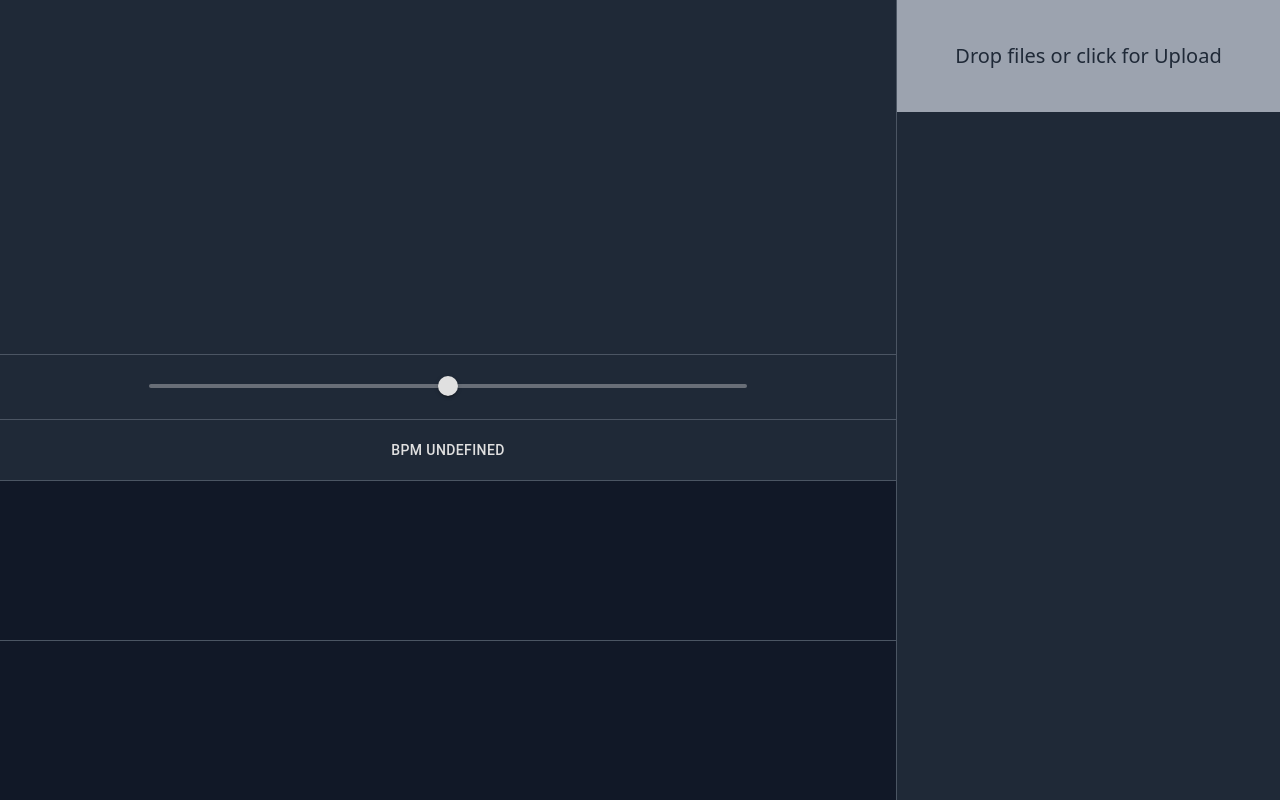
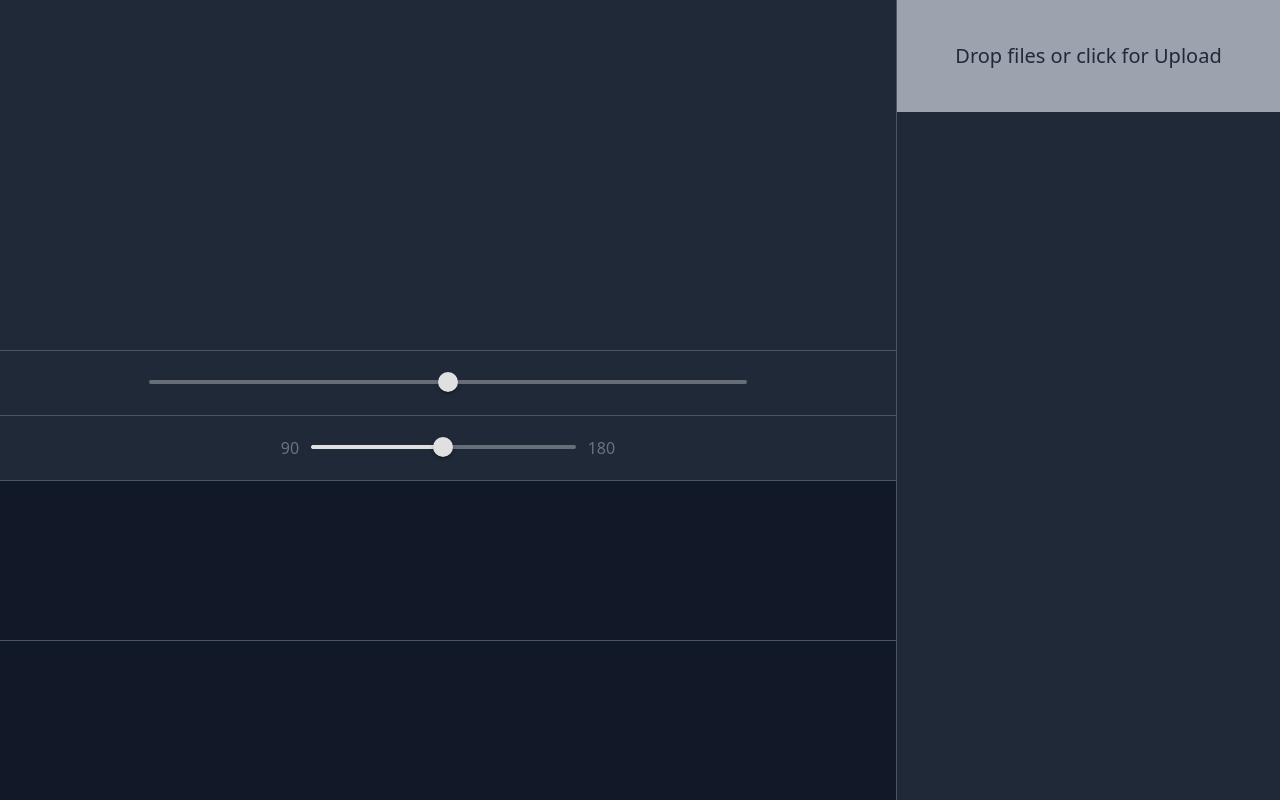
Before and after one commit to enze-l/simple-dj, a React (Create React App) app: page / in a window 1280 px wide. Built offline with nearby package versions, Linux system fonts and the light colour scheme.

Commit message:
Make Songs play with same bpm

```diff
--- a/src/App.tsx
+++ b/src/App.tsx
@@ -1,5 +1,4 @@
 import {
-  Button,
   createTheme, IconButton, Slider, ThemeProvider,
 } from '@mui/material';
 import React, { useEffect, useState } from 'react';
@@ -28,7 +27,7 @@ function App() {
   const [files, setFiles] = useState<Array<File | undefined>>([]);
   const [audioNodesOne, setAudioNodesOne] = useState<AudioNode[] | undefined>();
   const [audioNodesTwo, setAudioNodesTwo] = useState<AudioNode[] | undefined>();
-  const [primaryBpm, setPrimaryBpm] = useState<number | undefined>(undefined);
+  const [primaryBpm, setPrimaryBpm] = useState<number>(135);
   const [bpmOne, setBpmOne] = useState<undefined | number>(undefined);
   const [bpmTwo, setBpmTwo] = useState<undefined | number>(undefined);
   const [playerFileOne, setPlayerFileOne] = useState<File>();
@@ -43,6 +42,8 @@ function App() {
   const [togglePlayerTwo, setTogglePlayerTwo] = useState(0);
   const [togglePLayerOneClose, setTogglePlayerOneClose] = useState(0);
   const [togglePLayerTwoClose, setTogglePlayerTwoClose] = useState(0);
+  const [playbackSpeedOne, setPlaybackSpeedOne] = useState(1);
+  const [playbackSpeedTwo, setPlaybackSpeedTwo] = useState(1);
 
   function handlePlayerOneSongEnd() {
     setTogglePlayerOneClose(togglePLayerOneClose + 1);
@@ -89,15 +90,27 @@ function App() {
     }
   };
 
+  const getRelativePlaybackSpeed = (
+    referenceBpm: number,
+    adjustableBpm: number,
+  ) => referenceBpm / adjustableBpm;
+
   useEffect(() => {
-    if (!bpmOne && !bpmTwo) {
-      setPrimaryBpm(undefined);
-    }
     if ((!onePlaying && !twoPlaying) && (!bpmOne !== !bpmTwo)) {
       if (bpmOne) {
         setPrimaryBpm(bpmOne);
-      } else {
+        setPlaybackSpeedOne(1);
+      } else if (bpmTwo) {
         setPrimaryBpm(bpmTwo);
+        setPlaybackSpeedTwo(1);
+      }
+    }
+    if (primaryBpm) {
+      if (bpmOne) {
+        setPlaybackSpeedOne(getRelativePlaybackSpeed(primaryBpm, bpmOne));
+      }
+      if (bpmTwo) {
+        setPlaybackSpeedTwo(getRelativePlaybackSpeed(primaryBpm, bpmTwo));
       }
     }
   }, [primaryBpm, bpmOne, bpmTwo]);
@@ -146,10 +159,27 @@ function App() {
               />
             </div>
           </div>
-          <div className="flex text-gray-500 py-3 place-content-center">
-            <div className="grid grid-cols-3 w-2/3">
+          <div className="flex text-gray-500 pb-3 pt-4 place-content-center">
+            <div className="grid grid-cols-5 w-2/3">
               <p className="pt-1">{bpmOne && `Bpm: ${bpmOne}`}</p>
-              <Button color="secondary">{`BPM ${primaryBpm}`}</Button>
+              <div className="flex flex-row col-span-3">
+                <p className="pt-1 px-3">90</p>
+                <div className="grow">
+                  <Slider
+                    color="secondary"
+                    value={primaryBpm}
+                    min={90}
+                    max={180}
+                    step={1}
+                    onChange={(e, value) => {
+                      if (typeof value === 'number') {
+                        setPrimaryBpm(value);
+                      }
+                    }}
+                  />
+                </div>
+                <p className="pt-1 px-3">180</p>
+              </div>
               <p className="pt-1 justify-self-end">{bpmTwo && `Bpm: ${bpmTwo}`}</p>
             </div>
           </div>
@@ -168,6 +198,7 @@ function App() {
                 setBpmOne(bpm);
               }}
               isTop
+              playbackSpeed={playbackSpeedOne}
             />
           </div>
           <div className="h-40 bg-gray-900">
@@ -185,6 +216,7 @@ function App() {
                 setBpmTwo(bpm);
               }}
               isTop={false}
+              playbackSpeed={playbackSpeedTwo}
             />
           </div>
         </div>
--- a/src/SoundControl.tsx
+++ b/src/SoundControl.tsx
@@ -30,7 +30,7 @@ function SoundControl({
 
   const setVolume = (value: number) => {
     if (gainNode.current) {
-      gainNode.current.gain.value = Math.min(value, 1);
+      gainNode.current.gain.value = Math.min(value, 0.8);
     }
   };
 
--- a/src/Visualizer/Waveform.tsx
+++ b/src/Visualizer/Waveform.tsx
@@ -14,18 +14,22 @@ interface WaveformProps{
   close: number;
   color: string;
   isTop: boolean;
+  playbackSpeed: number;
 }
 
 function Waveform({
-  audioNodes, setBpm, isTop, toggle, close, audioContext, play, file, handleSongEnd, color,
+  audioNodes, setBpm, isTop, toggle, close, audioContext,
+  play, file, handleSongEnd, color, playbackSpeed,
 }: WaveformProps) {
   const waveformRef = useRef<any>();
   const wavesurfer = useRef<WaveSurfer>();
 
   useEffect(() => {
-    if (wavesurfer.current) {
-      wavesurfer.current?.playPause();
-    }
+    wavesurfer.current?.setPlaybackRate(playbackSpeed);
+  }, [playbackSpeed]);
+
+  useEffect(() => {
+    wavesurfer.current?.playPause();
   }, [toggle]);
 
   useEffect(() => {
```
